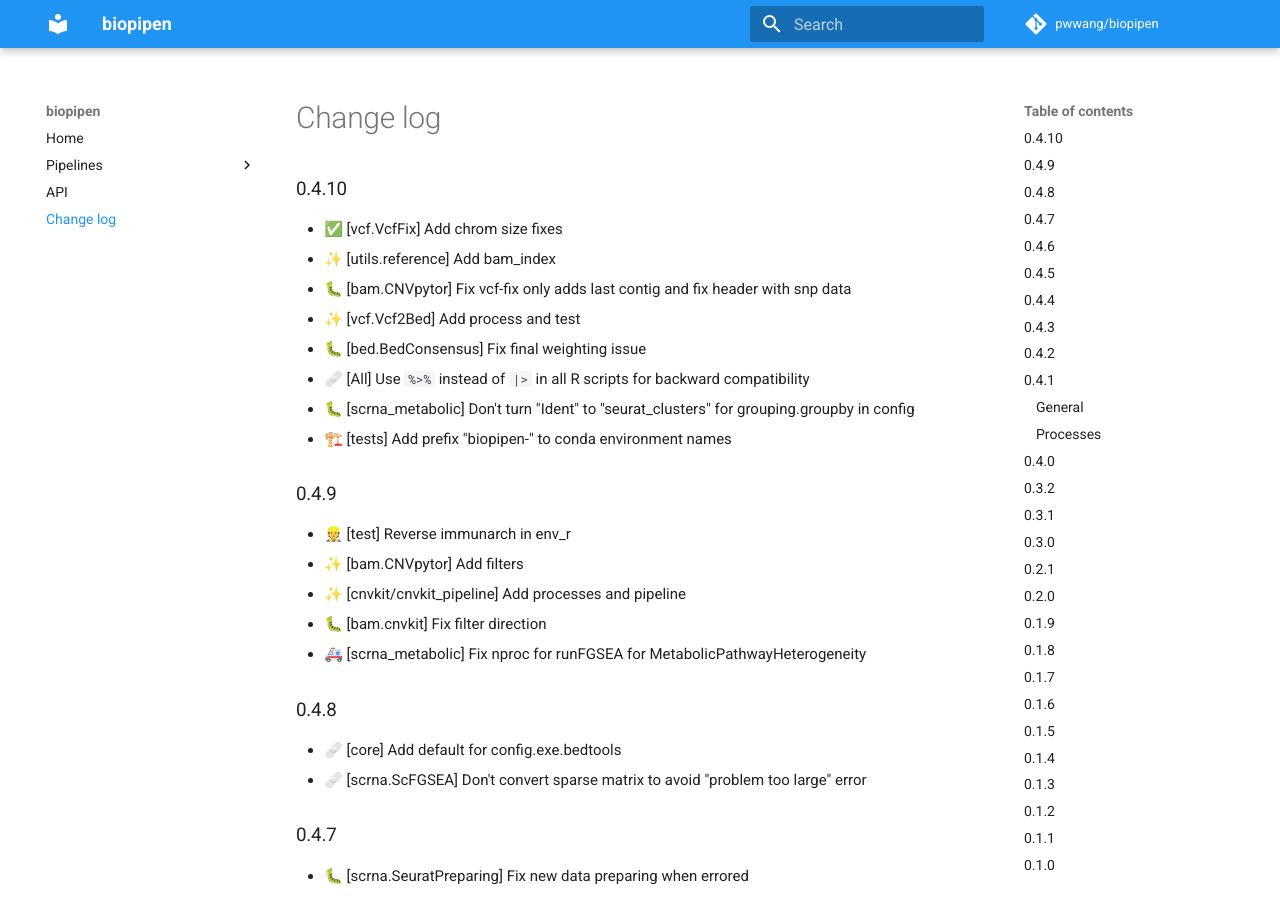
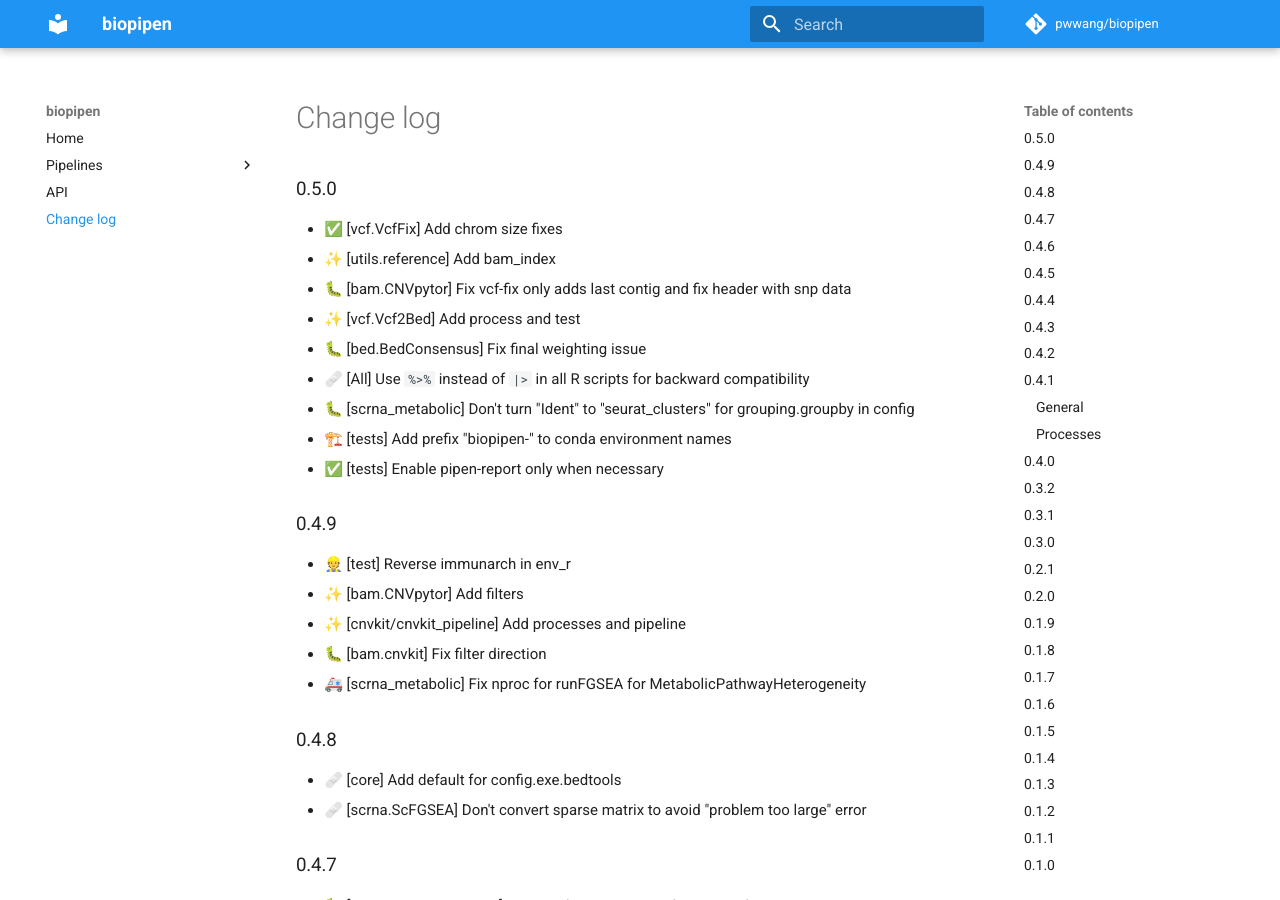
Before and after one commit to pwwang/biopipen, an MkDocs documentation site: the page built from docs/CHANGELOG.md, in a window 1280 px wide and 900 px high. Built offline with MkDocs 1.6.1 and Material for MkDocs 9.7.7, drawn with Linux system fonts in a browser that asks for light colours; comment, search, counter and statistics services are not loaded.

Commit message:
🔖 0.5.0

```diff
--- a/biopipen/__init__.py
+++ b/biopipen/__init__.py
@@ -1,2 +1,2 @@
 
-__version__ = "0.4.10"
+__version__ = "0.5.0"
--- a/docs/CHANGELOG.md
+++ b/docs/CHANGELOG.md
@@ -1,4 +1,4 @@
-## 0.4.10
+## 0.5.0
 
 - ✅ [vcf.VcfFix] Add chrom size fixes
 - ✨ [utils.reference] Add bam_index
@@ -8,6 +8,7 @@
 - 🩹 [All] Use `%>%` instead of `|>` in all R scripts for backward compatibility
 - 🐛 [scrna_metabolic] Don't turn "Ident" to "seurat_clusters" for grouping.groupby in config
 - 🏗️ [tests] Add prefix "biopipen-" to conda environment names
+- ✅ [tests] Enable pipen-report only when necessary
 
 ## 0.4.9
 
--- a/pyproject.toml
+++ b/pyproject.toml
@@ -1,6 +1,6 @@
 [tool.poetry]
 name = "biopipen"
-version = "0.4.10"
+version = "0.5.0"
 description = "Bioinformatics processes/pipelines that can be run from `pipen run`"
 authors = ["pwwang <pwwang@pwwang.com>"]
 license = "MIT"
```
